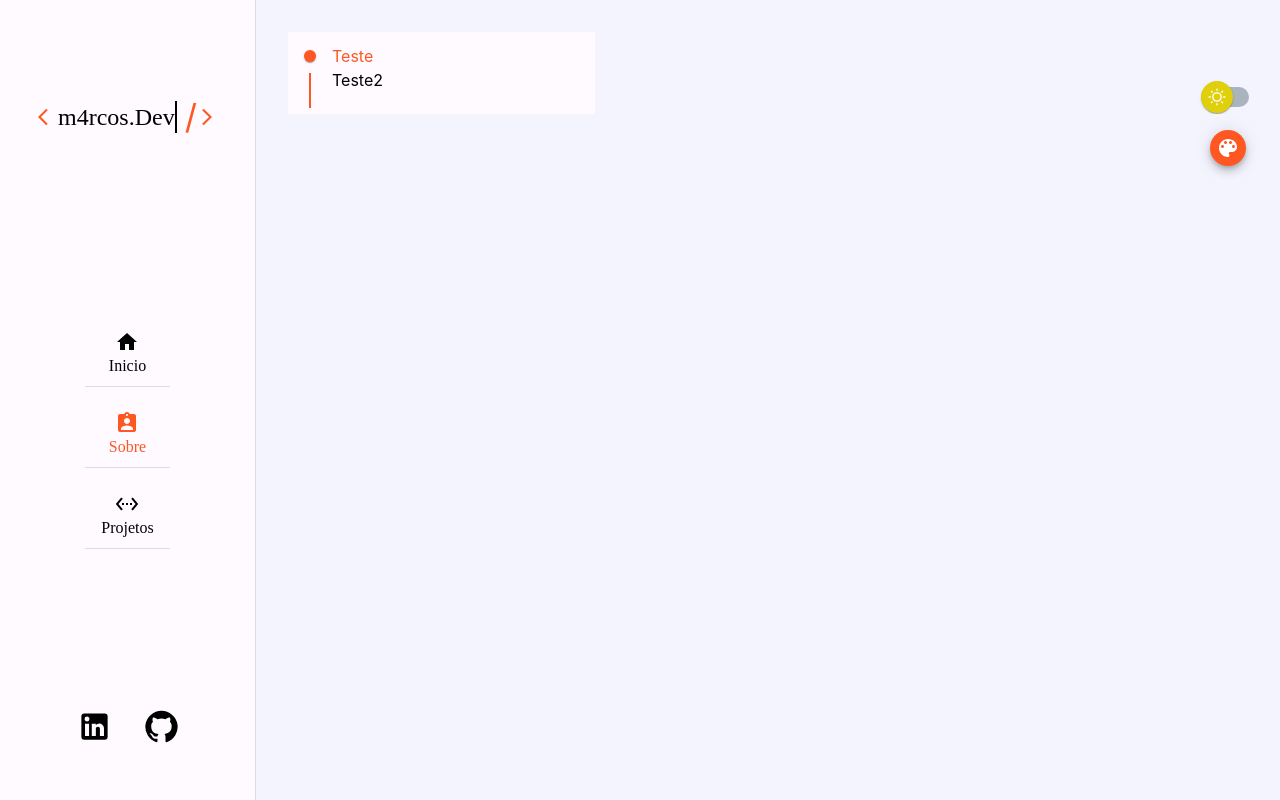
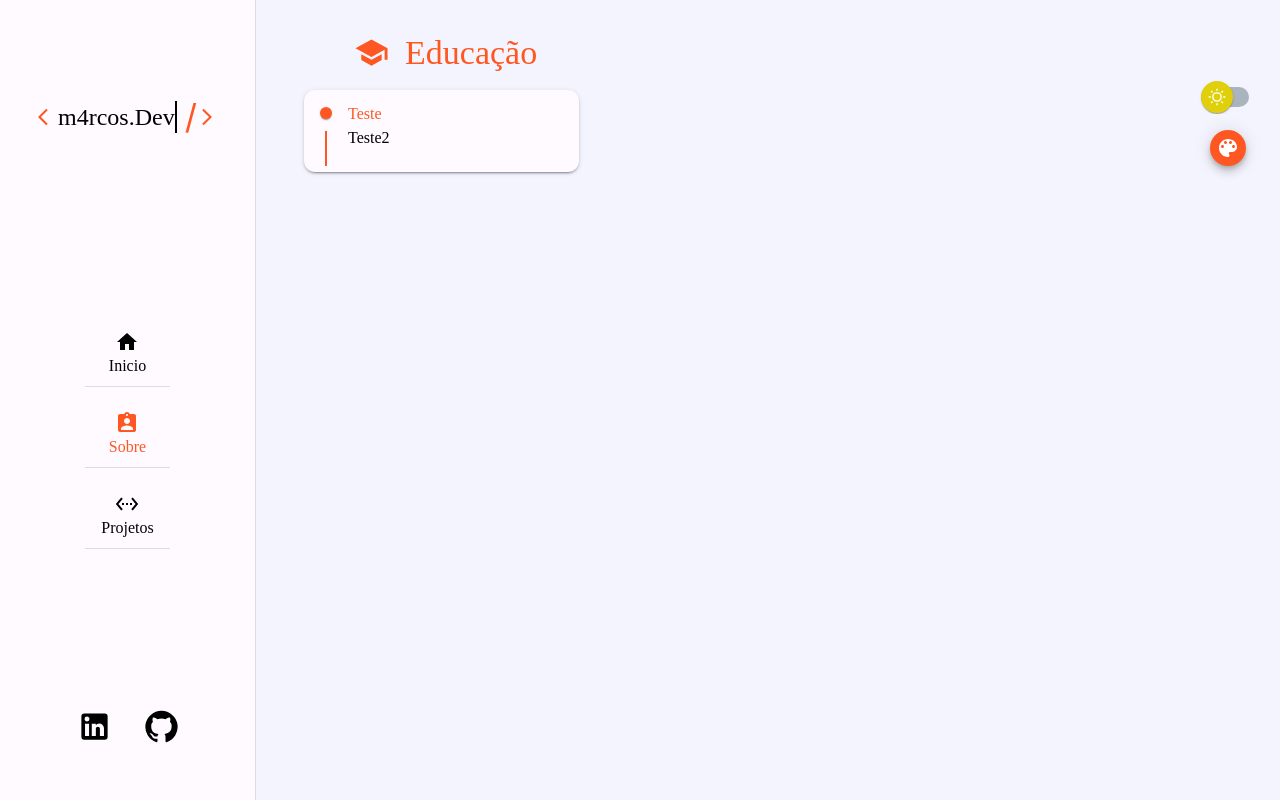
Before and after one commit to m4rcos-dev/m4rcos-dev.github.io, a React (Create React App) app in the folder portfolio/: page /about in a window 1280 px wide. Built offline with nearby package versions, Linux system fonts and the light colour scheme; a small style sheet from the web is missing.

Commit message:
Configura Title com icon, box-shadow, border-radius  no AcademicaTimeLine

```diff
--- a/portfolio/src/components/AcademicTimeLine.js
+++ b/portfolio/src/components/AcademicTimeLine.js
@@ -6,6 +6,7 @@ import TimelineSeparator from '@mui/lab/TimelineSeparator';
 import TimelineConnector from '@mui/lab/TimelineConnector';
 import TimelineContent from '@mui/lab/TimelineContent';
 import TimelineDot from '@mui/lab/TimelineDot';
+import SchoolIcon from '@mui/icons-material/School';
 import { connect } from 'react-redux';
 
 class AcademicTimeLine extends Component {
@@ -13,11 +14,36 @@ class AcademicTimeLine extends Component {
     const { colorChange, currentTheme } = this.props;
     const currentTypographyColor = currentTheme === 'dark' ? 'white' : 'black'
     return (
+      <Box sx={{
+        width: '30%',
+        m: '2rem 0rem 0rem 1rem',
+      }}>
+        <Box sx={{
+          display: 'flex',
+          justifyContent: 'center',
+          alignItems: 'center'
+        }}>
+          <SchoolIcon sx={{
+            color: colorChange,
+          }}
+          fontSize='large'
+          />
+          <Typography
+            variant='h4'
+            fontFamily='Hack'
+            sx={{
+              width: '30%',
+              m: '0rem 0rem 0rem 1rem',
+              color: colorChange,
+            }}
+          >Educação</Typography>
+        </Box>
         <Box
           sx={{
-          width: '30%',
-          m: '2rem',
+            m: '0.5rem 0rem 0rem 2rem',
             bgcolor: `primary.${currentTheme}`,
+            borderRadius: '0.7rem',
+            boxShadow: '2'
           }}
         >
           <Timeline>
@@ -40,11 +66,13 @@ class AcademicTimeLine extends Component {
               </TimelineSeparator>
               <TimelineContent>
                 <Typography
+                  fontFamily='Hack'
                   sx={{
                     color: colorChange,
                   }}
                 >Teste</Typography>
                 <Typography
+                  fontFamily='Hack'
                   sx={{
                     color: `common.${currentTypographyColor}`,
                   }}
@@ -52,6 +80,7 @@ class AcademicTimeLine extends Component {
               </TimelineContent>
             </TimelineItem>
           </Timeline>
+        </Box>
       </Box>
     )
   }
```
Lines whose indentation alone changed are shown as unchanged.
